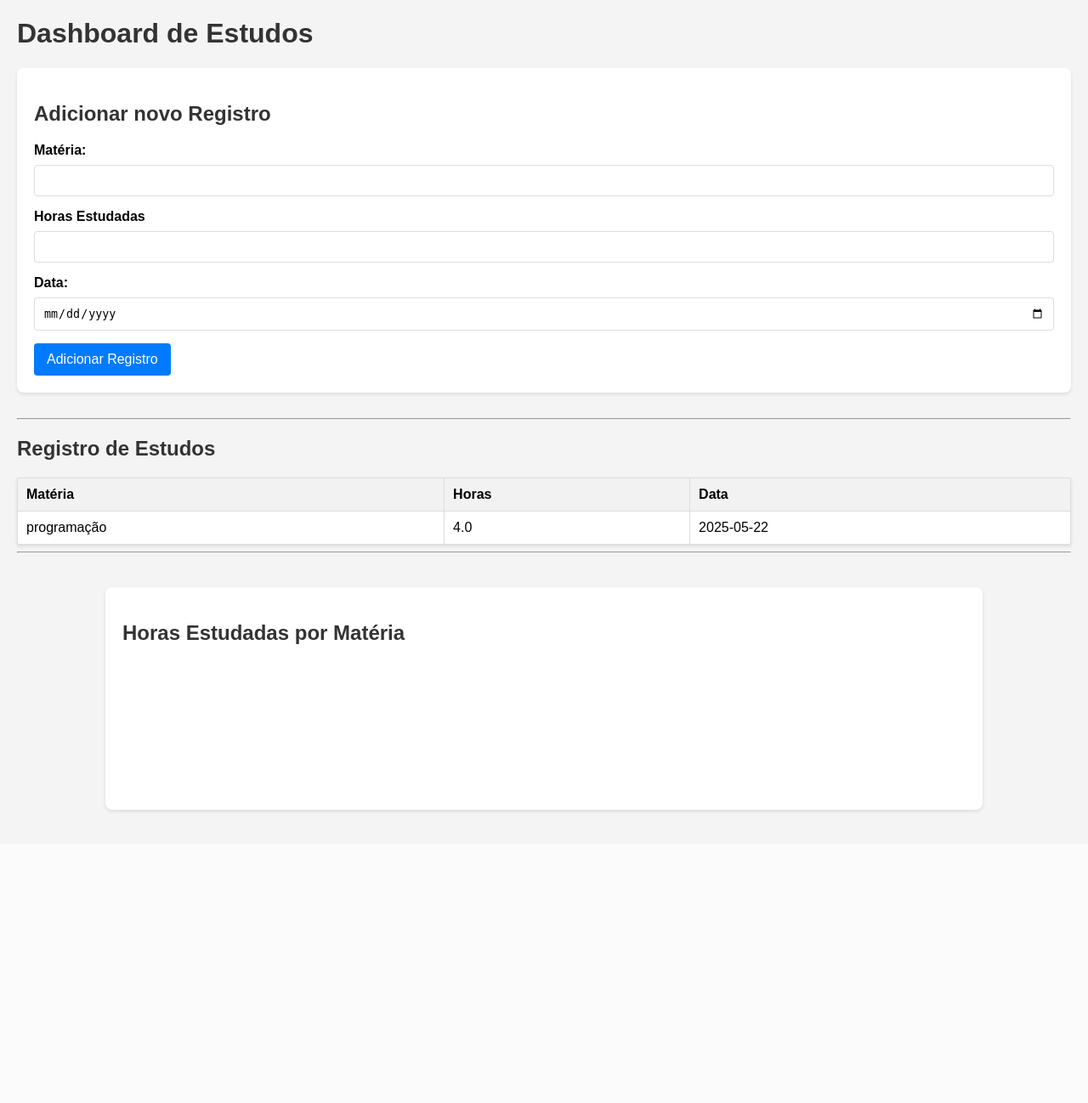
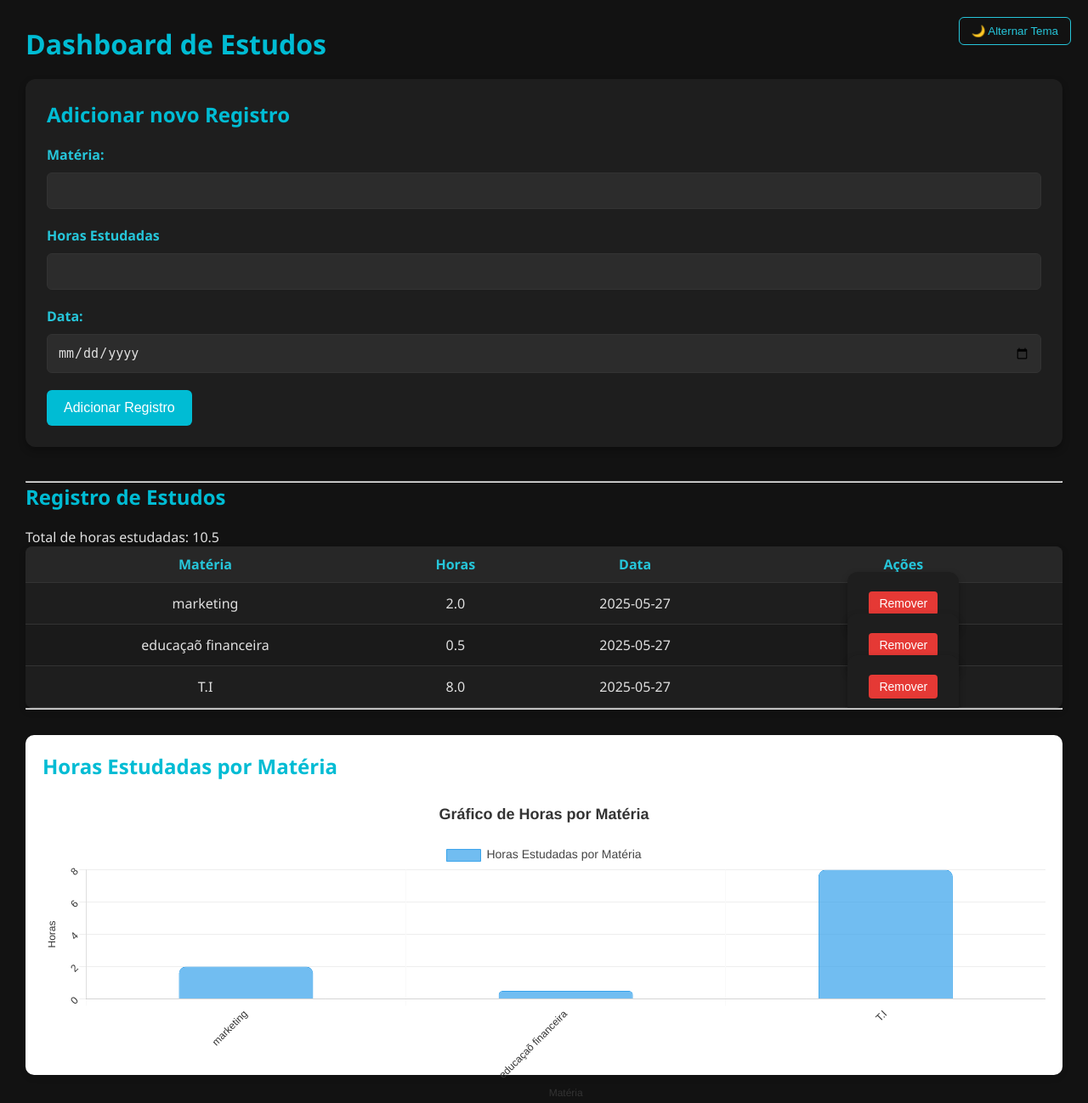
Before and after one commit to kaua-debug/dashboard-py, a Flask app: page / in a window 1280 px wide. Shown: the whole page at 85% size. Before the commit the page ends 957 px from the top, so only its background shows below. Run offline with Flask 3, Linux system fonts and the light colour scheme; a map, chart or similar area stays blank.

Commit message:
adicionei botao de remover e arrumei erros e estilização

```diff
--- a/app.py
+++ b/app.py
@@ -1,3 +1,42 @@
+from flask import Flask, render_template, request, redirect
+import json
+import os
+
+app = Flask(__name__)
+DATA_FILE = 'data/registros.json'
+
+@app.route('/')
+def dashboard():
+    if os.path.exists(DATA_FILE):
+        with open(DATA_FILE) as f:
+            registros = json.load(f)
+    else:
+        registros = []
+    return render_template('dashboard.html', registros=registros)
+
+@app.route('/adicionar', methods=['POST'])
+def adicionar():
+
+    registros.sort(key=lambda r: r['data'], reverse=True)
+
+
+    nova_entrada = {
+        'materia': request.form['materia'],
+        'horas': float(request.form['horas']),
+        'data': request.form['data']
+    }
+
+    if os.path.exists(DATA_FILE):
+        with open(DATA_FILE) as f:
+            registros = json.load(f)
+    else:
+        registros = []
+
+    registros.append(nova_entrada)
+
+    with open(DATA_FILE, 'w') as f:
+        json.dump(registros, f, indent=4)
+
 from flask import Flask, render_template, request, redirect
 import json
 import os
@@ -35,5 +74,24 @@
 
     return redirect('/')
 
+@app.route('/remover', methods=['POST'])
+def remover():
+    materia = request.form['materia']
+    data = request.form['data']
+
+    if os.path.exists(DATA_FILE):
+        with open(DATA_FILE) as f:
+            registros = json.load(f)
+    else:
+        registros = []
+
+    # Remove o registro com mesma matéria e data
+    registros = [r for r in registros if not (r['materia'] == materia and r['data'] == data)]
+
+    with open(DATA_FILE, 'w') as f:
+        json.dump(registros, f, indent=4)
+
+    return redirect('/')
+
 if __name__ == '__main__':
     app.run(debug=True)
--- a/data/registros.json
+++ b/data/registros.json
@@ -1,7 +1,17 @@
 [
     {
-        "materia": "programa\u00e7\u00e3o",
-        "horas": 4.0,
-        "data": "2025-05-22"
+        "materia": "marketing",
+        "horas": 2.0,
+        "data": "2025-05-27"
+    },
+    {
+        "materia": "educa\u00e7a\u00f5 financeira",
+        "horas": 0.5,
+        "data": "2025-05-27"
+    },
+    {
+        "materia": "T.I",
+        "horas": 8.0,
+        "data": "2025-05-27"
     }
 ]
--- a/static/js/chart_setup.js
+++ b/static/js/chart_setup.js
@@ -1,77 +1,101 @@
-// Acessa os dados passados do Flask através da variável global
+if (window.studyRecords && window.studyRecords.length > 0) {
     const registros = window.studyRecords;
 
-//Processar os dados para p chart.js
     const materiaHours = {};
-registros.array.forEach(registro => {
-    if (materiaHours[registro,materia]) {
+    registros.forEach(registro => {
+        if (materiaHours[registro.materia]) {
             materiaHours[registro.materia] += registro.horas;
         } else {
             materiaHours[registro.materia] = registro.horas;
-
         }
     });
 
     const labels = Object.keys(materiaHours);
     const data = Object.values(materiaHours);
 
-//configuração do chart.js
     const ctx = document.getElementById('studyHoursChart').getContext('2d');
-const studyHoursChart = new CharacterData(ctx, {
-    type: 'bar', // Você pode mudar para 'pie', 'line', etc.
+    const studyHoursChart = new Chart(ctx, {
+        type: 'bar',
         data: {
             labels: labels,
             datasets: [{
-            label: 'Horas Estudadas',
+                label: 'Horas Estudadas por Matéria',
                 data: data,
-            backgroundColor: [
-                'rgba(255, 99, 132, 0.6)',
-                'rgba(54, 162, 235, 0.6)',
-                'rgba(255, 206, 86, 0.6)',
-                'rgba(75, 192, 192, 0.6)',
-                'rgba(153, 102, 255, 0.6)',
-                'rgba(255, 159, 64, 0.6)'
-            ],
-            borderColor: [
-                'rgba(255, 99, 132, 1)',
-                'rgba(54, 162, 235, 1)',
-                'rgba(255, 206, 86, 1)',
-                'rgba(75, 192, 192, 1)',
-                'rgba(153, 102, 255, 1)',
-                'rgba(255, 159, 64, 1)'
-            ],
-            borderWidth: 1
+                backgroundColor: 'rgba(54, 162, 235, 0.7)',
+                borderColor: 'rgba(54, 162, 235, 1)',
+                borderWidth: 1,
+                borderRadius: 8, // bordas arredondadas
+                barPercentage: 0.6, // barras mais estreitas
+                categoryPercentage: 0.7
             }]
         },
        options: {
     responsive: true,
+    maintainAspectRatio: false,
+    plugins: {
+        title: {
+            display: true,
+            text: 'Gráfico de Horas por Matéria',
+            color: '#333',
+            font: {
+                size: 18,
+                weight: 'bold'
+            },
+            padding: {
+                top: 10,
+                bottom: 20
+            }
+        },
+        legend: {
+            display: true,
+            labels: {
+                color: '#444',
+                font: {
+                    size: 14
+                }
+            }
+        }
+    },
     scales: {
         y: {
             beginAtZero: true,
+            grid: {
+                color: '#eee'
+            },
             title: {
                 display: true,
-                    text: 'Horas'
+                text: 'Horas',
+                color: '#333'
+            },
+          ticks: {
+          color: '#333',
+          maxRotation: 45,   // máximo de rotação
+          minRotation: 45,   // mínimo de rotação
+          autoSkip: false    // não pule rótulos
+
             }
         },
         x: {
+            grid: {
+                color: '#f9f9f9'
+            },
             title: {
                 display: true,
-                    text: 'Matéria'
+                text: 'Matéria',
+                color: '#333'
+            },
+            ticks: {
+                color: '#333',
+                maxRotation: 45,
+                minRotation: 45,
+                autoSkip: false
                     }
-            }
-        },
-        plugins: {
-            legend: {
-                display: false // Oculta a legenda se houver apenas um dataset
                 }
             }
         }
     });
+}
 
-
-
-
-
-
-
-//amanha arrumar a estilização e adicionaras novas configuraçoes
+document.getElementById("toggleTheme").addEventListener("click", () => {
+    document.body.classList.toggle("light-mode");
+});
--- a/static/style.css
+++ b/static/style.css
@@ -1,66 +1,153 @@
 /* static/style.css */
+:root {
+    --bg-color: #121212;
+    --card-color: #1e1e1e;
+    --text-color: #e0e0e0;
+    --primary: #00bcd4;
+    --primary-hover: #00acc1;
+    --danger: #e53935;
+    --accent: #26c6da;
+    --border-color: #333;
+    --table-row-alt: #1a1a1a;
+}
+
+* {
+    margin: 0;
+    padding: 0;
+    box-sizing: border-box;
+}
 
 body {
-    font-family: Arial, sans-serif;
-    margin: 20px;
-    background-color: #f4f4f4;
+    font-family: 'Segoe UI', 'Segoe UI', Tahoma, Geneva, Verdana, sans-serif;
+    color: var(--text-color);
+    padding: 30px;
+    background-color: var(--bg-color);
 }
 h1, h2 {
-    color: #333;
+    color: var(--primary);
+    margin-bottom: 20px;
 }
+
 form {
-    background-color: #fff;
-    padding: 20px;
-    border-radius: 8px;
-    box-shadow: 0 2px 4px rgba(0,0,0,0.1);
-    margin-bottom: 30px;
+    background-color: var(--card-color);
+    padding: 25px;
+    border-radius: 12px;
+    box-shadow: 0 4px 8px rgba(0,0,0,0.3);
+    margin-bottom: 40px;
+    transition: transform 0.2s ease-in-out;
 }
+
+form:hover {
+    transform: scale(1.01);
+}
+
 form label {
     display: block;
-    margin-bottom: 8px;
-    font-weight: bold;
+    margin-bottom: 10px;
+    font-weight: 600;
+    color: var(--accent);
 }
 form input[type="text"],
 form input[type="number"],
 form input[type="date"] {
-    width: calc(100% - 22px);
-    padding: 10px;
-    margin-bottom: 15px;
-    border: 1px solid #ddd;
-    border-radius: 4px;
+    width: 100%;
+    padding: 12px;
+    margin-bottom: 20px;
+    border: 1px solid var(--border-color);
+    border-radius: 6px;
+    background-color: #2c2c2c;
+    color: var(--text-color);
+    font-size: 15px;
 }
 form button {
-    background-color: #007bff;
+    background-color: var(--primary);
     color: white;
-    padding: 10px 15px;
+    padding: 12px 20px;
+    border: none;
+    border-radius: 6px;
+    cursor: pointer;
+    font-size: 16px;
+    transition: background-color 0.3s;
+}
+
+form button:hover {
+    background-color: var(--primary-hover);
+}
+
+table {
+    width: 100%;
+    border-collapse: collapse;
+    background-color: var(--card-color);
+    border-radius: 8px;
+    overflow: hidden;
+    box-shadow: 0 4px 8px rgba(0,0,0,0.2);
+}
+
+th, td {
+    border-bottom: 1px solid var(--border-color);
+    padding: 10px;
+    text-align: center;
+}
+
+th {
+    background-color: #272727;
+    color: var(--accent);
+    font-weight: bold;
+}
+
+tbody tr:nth-child(even) {
+    background-color: var(--table-row-alt);
+}
+
+tbody tr:hover {
+    background-color: #2a2a2a;
+}
+
+#chartContainer {
+    height: 400px;
+    margin-top: 30px;
+    background: #fff;
+    border-radius: 10px;
+    padding: 20px;
+    box-shadow: 0 4px 10px rgba(0, 0, 0, 0.05);
+}
+
+/* Botão do modo claro/escuro */
+#toggleTheme {
+    position: fixed;
+    top: 20px;
+    right: 20px;
+    background-color: transparent;
+    border: 1px solid var(--accent);
+    color: var(--accent);
+    padding: 8px 14px;
+    border-radius: 6px;
+    cursor: pointer;
+    transition: background-color 0.3s, color 0.3s;
+}
+#toggleTheme:hover {
+    background-color: var(--accent);
+    color: var(--bg-color);
+}
+
+body.light-mode {
+    --bg-color: #ffffff;
+    --card-color: #f4f4f4;
+    --text-color: #222222;
+    --border-color: #ccc;
+    --table-row-alt: #e9e9e9;
+}
+
+button.remover {
+    background-color: var(--danger);
+    color: white;
+    padding: 6px 12px;
     border: none;
     border-radius: 4px;
     cursor: pointer;
-    font-size: 16px;
+    font-size: 14px;
 }
-form button:hover {
-    background-color: #0056b3;
+
+button.remover:hover {
+    background-color: #c62828;
 }
-table {
-    width: 100%;
-    border-collapse: collapse;
-    margin-top: 20px;
-    background-color: #fff;
-    box-shadow: 0 2px 4px rgba(0,0,0,0.1);
-}
-th, td {
-    border: 1px solid #ddd;
-    padding: 10px;
-    text-align: left;
-}
-th {
-    background-color: #f2f2f2;
-}
-#chartContainer {
-    width: 80%;
-    margin: 40px auto;
-    background-color: #fff;
-    padding: 20px;
-    border-radius: 8px;
-    box-shadow: 0 2px 4px rgba(0,0,0,0.1);
-}
--- a/templates/dashboard.html
+++ b/templates/dashboard.html
@@ -21,10 +21,11 @@
 
         <label for="horas">Horas Estudadas</label>
         <input
-        type="text"
+        type="number"
         name="horas"
         id="horas"
         step="0.1"
+        min="0"
         required>
         <label for="data">Data:</label>
         <input
@@ -39,13 +40,18 @@
      <hr>
 
      <h2>Registro de Estudos</h2>
-     {% if registros %}
+
+        {% if registros %}
+
+                <p>Total de horas estudadas: {{ registros | sum(attribute='horas') }}</p>
+
      <table>
         <thead>
             <tr>
                 <th>Matéria</th>
                 <th>Horas</th>
                 <th>Data</th>
+                <th>Ações</th>
             </tr>
         </thead>
         <tbody>
@@ -55,6 +61,14 @@
             <td>{{ registro.materia }}</td>
             <td>{{ registro.horas }}</td>
             <td>{{ registro.data }}</td>
+
+                    <td>
+                    <form action="/remover" method="post" style="display:inline;">
+                        <input type="hidden" name="materia" value="{{ registro.materia }}">
+                        <input type="hidden" name="data" value="{{ registro.data }}">
+                        <button type="submit" class="remover">Remover</button>
+                    </form>
+                </td>
 
             </tr>
             {% endfor %}
@@ -77,5 +91,8 @@
     </script>
     <script src="{{ url_for('static', filename='js/chart_setup.js') }}"></script>
 
+    <button id="toggleTheme">🌙 Alternar Tema</button>
+
+
 </body>
 </html>
```
Lines whose indentation alone changed are shown as unchanged.
